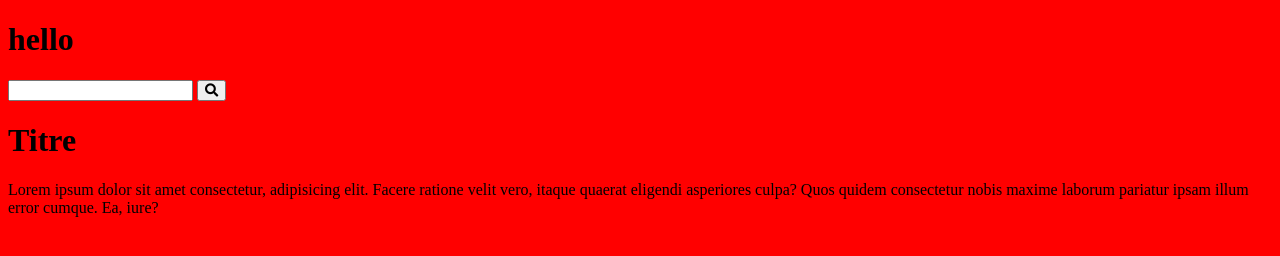
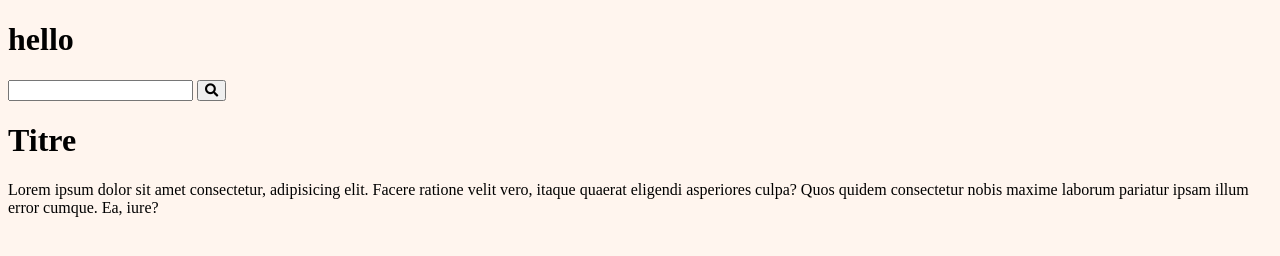
Before and after one commit to godartcedric/inrgwi31, a plain HTML site: page index.html in a window 1280 px wide. Drawn offline with Linux system fonts and the light colour scheme.

Commit message:
couleur fond

```diff
--- a/style.css
+++ b/style.css
@@ -1,3 +1,3 @@
 body{
-  background-color: red;
+  background-color: seashell;
 }
```
